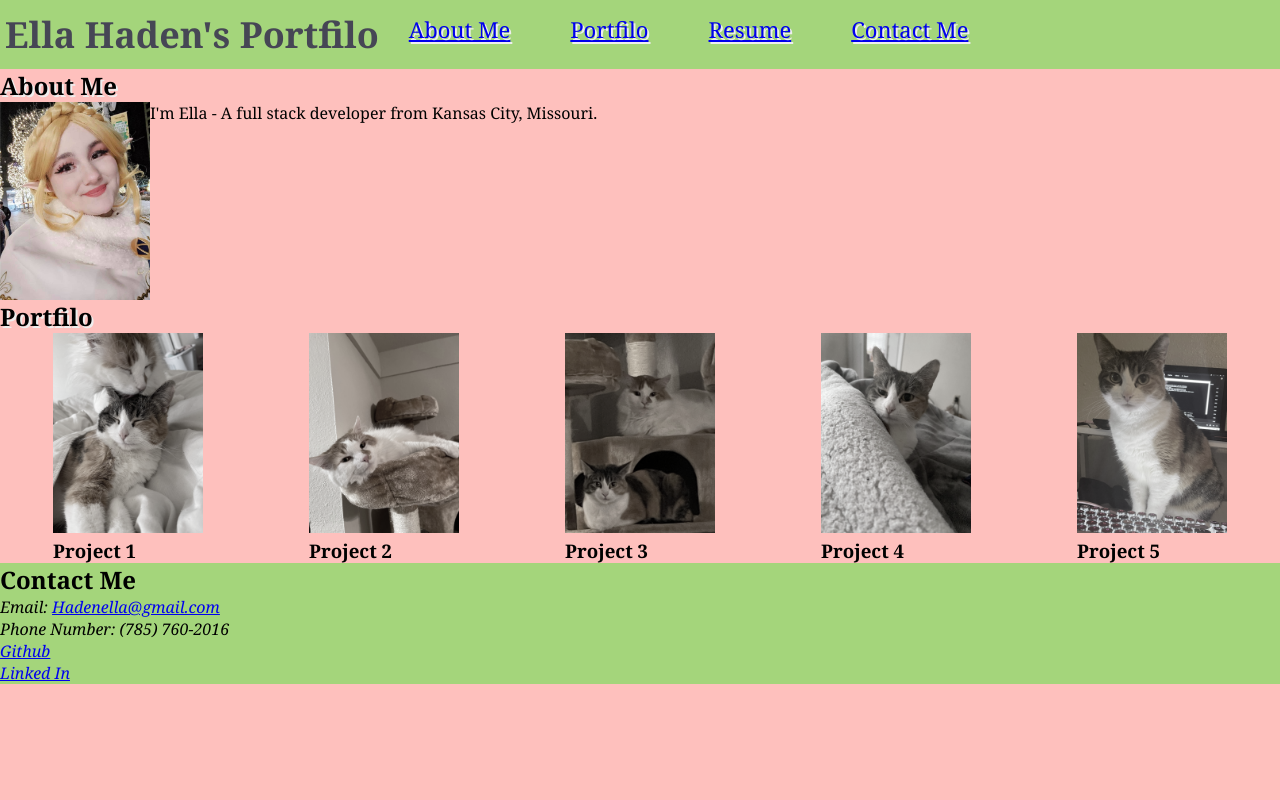
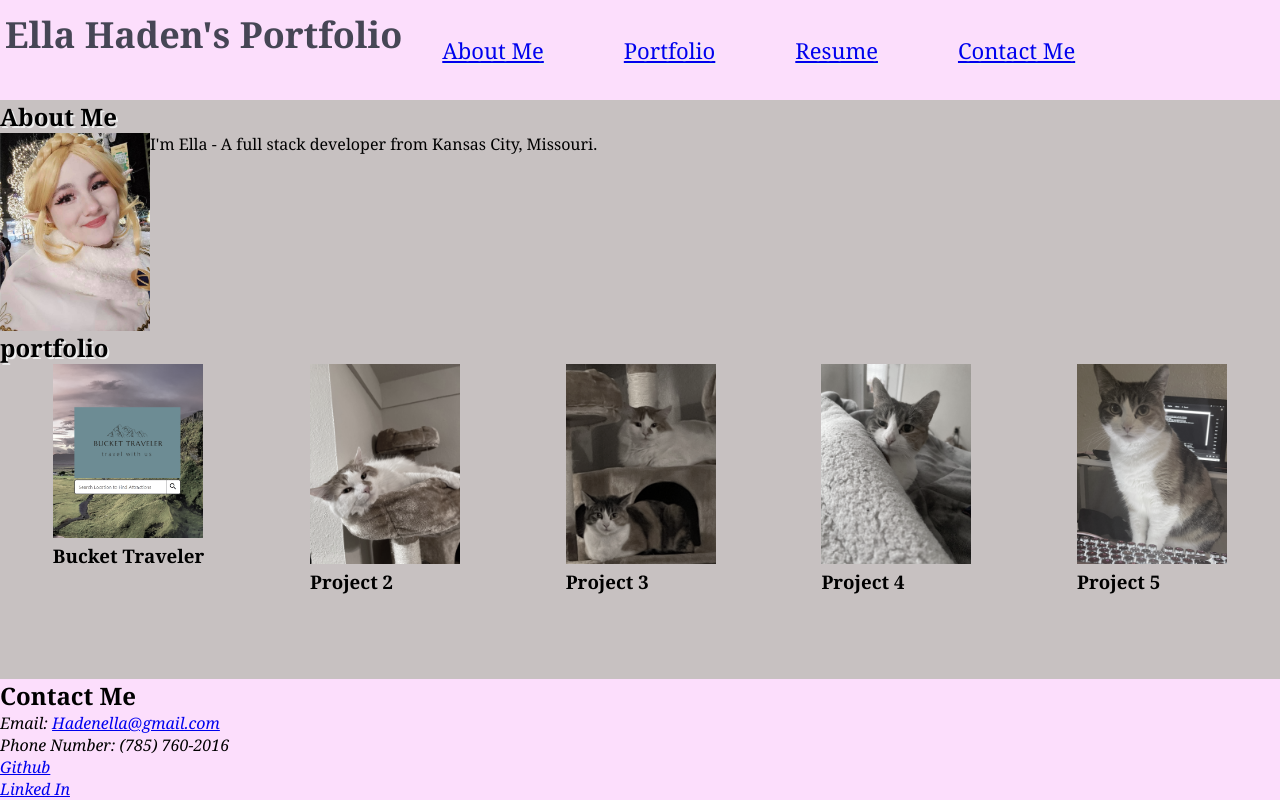
Before and after one commit to hadenella/portfilo, a plain HTML site: page index.html in a window 1280 px wide. Drawn offline with Linux system fonts and the light colour scheme.

Commit message:
added first project: bucket traveler

```diff
--- a/assets/css/style.css
+++ b/assets/css/style.css
@@ -1,6 +1,6 @@
 :root {
-    --primary-color: #a4d57b;
-    --secondary-color: #fec0bd;
+    --primary-color: #fcdefc;
+    --secondary-color: #c7c1c1;
     --third-color: #eee;
     --tertiary-color: #464655;
 }
@@ -33,7 +33,7 @@ header h1 {
     display: inline;
 }
 header nav {
-    margin: 4px 0;
+    margin: 25px 0;
   }
 
   header nav ul {
@@ -48,7 +48,7 @@ header nav ul li {
     display:inline-flex;
 }
 header nav ul li a {
-    margin: 0 30px;
+    margin: 0 40px;
     font-weight: lighter;
     font-size: 22px;
     text-shadow: 2px 2px var(--third-color)
@@ -69,7 +69,7 @@ header nav ul li a {
     height: auto;
 }
 
-/*start of portfilo section*/
+/*start of portfolio section*/
 .project-contrainer {
     display: flex;
     flex-wrap: wrap;
@@ -86,11 +86,14 @@ header nav ul li a {
 .project img:hover {
     filter: grayscale(0%);
 }
-/*end of portfilo section*/
+/*end of portfolio section*/
 /*end of body section*/
 
 /*start of footer section*/
 footer {
     background-color: var(--primary-color);
+    position: fixed;
+    bottom: 0;
+    width: 100%
 }
 /*end of footer section*/
--- a/index.html
+++ b/index.html
@@ -5,11 +5,11 @@
   <meta charset="UTF-8" />
   <meta name="viewport" content="width=device-width, initial-scale=1.0" />
   <link rel="stylesheet" href="./assets/css/style.css">
-  <title>Ella Haden's Portfilo </title>
+  <title>Ella Haden's Portfolio </title>
 </head>
 
 <header>
-  <h1> Ella Haden's Portfilo </h1>
+  <h1> Ella Haden's Portfolio </h1>
 
   <nav>
     <ul>
@@ -17,7 +17,7 @@
         <a href="#about-me">About Me</a>
       </li>
       <li>
-        <a href="#portfilo"> Portfilo </a>
+        <a href="#portfolio"> Portfolio </a>
       </li>
       <li>
         <a href="#resume"> Resume </a>
@@ -43,16 +43,16 @@
 
   </section>
 
-  <section class="portfilo">
+  <section class="portfolio">
     <section class="drop-shadow">
-      <h2>Portfilo</h2>
+      <h2>portfolio</h2>
     </section>
 
     <!--Images and links will be replaced when I get more content to add :) for now, enjoy my cats-->
     <section class="project-contrainer">
     <article class="project">
-      <a href="youtube.com"><img src="./assets/images/cats2.jpg" alt="my cats cuddling"></a>
-      <h3> Project 1 </h3>
+      <a href="https://derimarg.github.io/destination-hub/"><img src="./assets/images/bucket.PNG" alt="first image of bucket traveler website"></a>
+      <h3> Bucket Traveler </h3>
       </article>
 
       <article class="project">
```
Also changed, not shown: assets/images/bucket.PNG (added), 1 other file.
